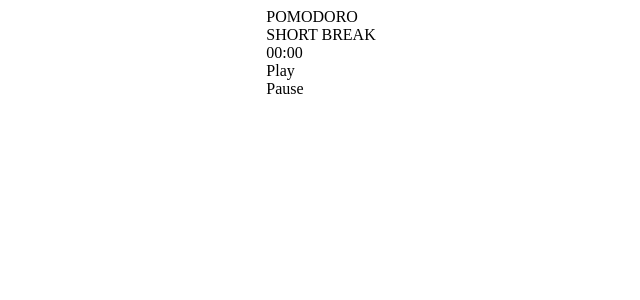
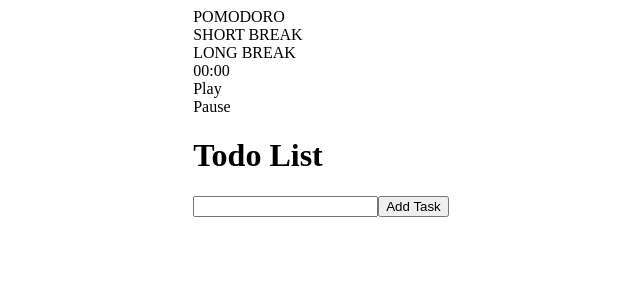
Before and after one commit to tylerthomasallen/pomodoro, a React (Create React App) app: page / in a window 1280 px wide. Shown: the top 300 px of the page, without its empty margins (319-959 px from the left). Built offline with nearby package versions, Linux system fonts and the light colour scheme.

Commit message:
Add todo list

```diff
--- a/src/App.js
+++ b/src/App.js
@@ -1,12 +1,14 @@
 import React, { Component } from 'react';
-import Container from './components';
+import Timer from './components/timer';
+import Todo from './components/todo';
 import './App.css';
 
 class App extends Component {
   render() {
     return (
-      <div>
-        <Container />
+      <div className="parent-container">
+        <Timer />
+        <Todo />
       </div>
     );
   }
--- a/src/components/index.css
+++ /dev/null
@@ -1,5 +0,0 @@
-.container {
-    display: flex;
-    justify-content: space-evenly;
-    align-items: center;
-}
--- a/src/components/index.js
+++ /dev/null
@@ -1,74 +0,0 @@
-import React, { Component } from 'react';
-import Timer from './timer';
-import Button from './button';
-import { SHORT_BREAK, POM_TIMER, POM_TIME, SHORT_BREAK_TIME  } from '../constants';
-
-class Container extends Component {
-    constructor(props) {
-        super(props);
-        this.state = {
-            seconds: 0,
-            displayedTime: '00:00',
-            ticking: false
-        }
-
-        this.convertSecondsToTime = this.convertSecondsToTime.bind(this);
-        this.startTimer = this.startTimer.bind(this);
-        this.stopTimer = this.stopTimer.bind(this);
-    }
-
-    changeTime = async (name) => {
-        await this.stopTimer();
-        const seconds = name === POM_TIMER ? POM_TIME : SHORT_BREAK_TIME;
-        if (this.state.seconds !== seconds) {
-            await this.setState({seconds});
-        }
-
-        const displayedTime = this.convertSecondsToTime();
-        if (this.state.displayedTime !== displayedTime) {
-            await this.setState({displayedTime});
-        }
-    }
-
-    async startTimer() {
-        await this.setState({ticking: true});
-        const myTimer = setInterval( async () => {
-            if(this.state.ticking && this.state.seconds >= 1) {
-                await this.setState({ seconds: this.state.seconds - 1 });
-                const displayedTime = this.convertSecondsToTime();
-                await this.setState({ displayedTime })
-            } else {
-                clearInterval(myTimer);
-            }
-        }, 1000);
-
-
-    }
-
-    async stopTimer() {
-        await this.setState({ticking: false})
-    }
-
-    convertSecondsToTime() {
-        let minutes = Math.floor(this.state.seconds / 60);
-        let seconds = this.state.seconds % 60;
-
-        if (seconds < 10) {
-            seconds = `0${seconds}`
-        }
-
-        return `${minutes}:${seconds}`;
-    }
-
-    render() {
-        return(
-            <div className="container">
-                <Button name={POM_TIMER} changeTime={this.changeTime} />
-                <Button name={SHORT_BREAK} changeTime={this.changeTime} />
-                <Timer time={this.state.displayedTime} startTimer={this.startTimer} stopTimer={this.stopTimer}/>
-            </div>
-        )
-    }
-}
-
-export default Container;
--- /dev/null
+++ b/src/components/timer/clock.js
@@ -0,0 +1,17 @@
+import React, { Component } from 'react';
+import './timer.css';
+
+class Clock extends Component {
+    render() {
+        const { time, startTimer, stopTimer } = this.props;
+        return (
+            <div className="timer-container">
+                <div className="timer">{time}</div>
+                <div className="timer-button" onClick={startTimer}>Play</div>
+                <div className="timer-button" onClick={stopTimer}>Pause</div>
+            </div>
+        )
+    }
+}
+
+export default Clock;
--- a/src/components/timer/index.js
+++ b/src/components/timer/index.js
@@ -1,14 +1,81 @@
 import React, { Component } from 'react';
-import './timer.css';
+import Clock from './clock';
+import Button from '../button';
+import { SHORT_BREAK, POM_TIMER, POM_TIME, SHORT_BREAK_TIME, LONG_BREAK, LONG_BREAK_TIME } from '../../constants';
 
 class Timer extends Component {
+    constructor(props) {
+        super(props);
+        this.state = {
+            seconds: 0,
+            displayedTime: '00:00',
+            ticking: false
+        }
+
+        this.convertSecondsToTime = this.convertSecondsToTime.bind(this);
+        this.startTimer = this.startTimer.bind(this);
+        this.stopTimer = this.stopTimer.bind(this);
+    }
+
+    changeTime = async (name) => {
+        await this.stopTimer();
+        let seconds;
+
+        if (name === POM_TIMER) {
+            seconds = POM_TIME;
+        } else if (name === SHORT_BREAK) {
+            seconds = SHORT_BREAK_TIME
+        } else if (name === LONG_BREAK) {
+            seconds = LONG_BREAK_TIME
+        }
+
+        if (this.state.seconds !== seconds) {
+            await this.setState({ seconds });
+        }
+
+        const displayedTime = this.convertSecondsToTime();
+        if (this.state.displayedTime !== displayedTime) {
+            await this.setState({ displayedTime });
+        }
+    }
+
+    async startTimer() {
+        await this.setState({ ticking: true });
+        const myTimer = setInterval(async () => {
+            if (this.state.ticking && this.state.seconds >= 1) {
+                await this.setState({ seconds: this.state.seconds - 1 });
+                const displayedTime = this.convertSecondsToTime();
+                await this.setState({ displayedTime })
+            } else {
+                clearInterval(myTimer);
+            }
+        }, 1000);
+
+
+    }
+
+    async stopTimer() {
+        await this.setState({ ticking: false })
+    }
+
+    convertSecondsToTime() {
+        let minutes = Math.floor(this.state.seconds / 60);
+        let seconds = this.state.seconds % 60;
+
+        if (seconds < 10) {
+            seconds = `0${seconds}`
+        }
+
+        return `${minutes}:${seconds}`;
+    }
+
     render() {
-        const { time, startTimer, stopTimer } = this.props;
-        return(
-            <div className="timer-container">
-                <div className="timer">{time}</div>
-                <div className="timer-button" onClick={startTimer}>Play</div>
-                <div className="timer-button" onClick={stopTimer}>Pause</div>
+        return (
+            <div className="timer">
+                <Button name={POM_TIMER} changeTime={this.changeTime} />
+                <Button name={SHORT_BREAK} changeTime={this.changeTime} />
+                <Button name={LONG_BREAK} changeTime={this.changeTime} />
+                <Clock time={this.state.displayedTime} startTimer={this.startTimer} stopTimer={this.stopTimer} />
             </div>
         )
     }
--- /dev/null
+++ b/src/components/todo/index.js
@@ -0,0 +1,47 @@
+import React, { Component } from 'react';
+
+class ToDo extends Component {
+    constructor(props) {
+        super(props);
+        this.state = {
+            list: [],
+            input: ''
+        }
+
+        this.updateInput = this.updateInput.bind(this);
+        this.handleSubmit = this.handleSubmit.bind(this);
+    }
+
+    updateInput(e) {
+        this.setState({input: e.target.value})
+    }
+
+    handleSubmit(e) {
+        e.preventDefault();
+        const { list, input } = this.state;
+        list.push(input);
+        this.setState({list});
+        this.setState({input: ''});
+        debugger;
+    }
+
+    render() {
+        debugger;
+        return(
+            <div className="todo-list">
+                <h1>Todo List</h1>
+                <form onSubmit={this.handleSubmit}>
+                    <input type="text" value={this.state.input} onChange={this.updateInput}></input>
+                    <input type="submit" value="Add Task" />
+                </form>
+                <div className="todo-items">
+                    {this.state.list.map((todo, i) => {
+                        return <h2 key={i}>{todo}</h2>
+                    })}
+                </div>
+            </div>
+        )
+    }
+}
+
+export default ToDo;
--- a/src/constants.js
+++ b/src/constants.js
@@ -2,3 +2,5 @@ export const POM_TIMER = 'POMODORO';
 export const SHORT_BREAK = 'SHORT BREAK';
 export const POM_TIME = (25 * 60);
 export const SHORT_BREAK_TIME = (5 * 60);
+export const LONG_BREAK = 'LONG BREAK';
+export const LONG_BREAK_TIME = (15 * 60);
```
